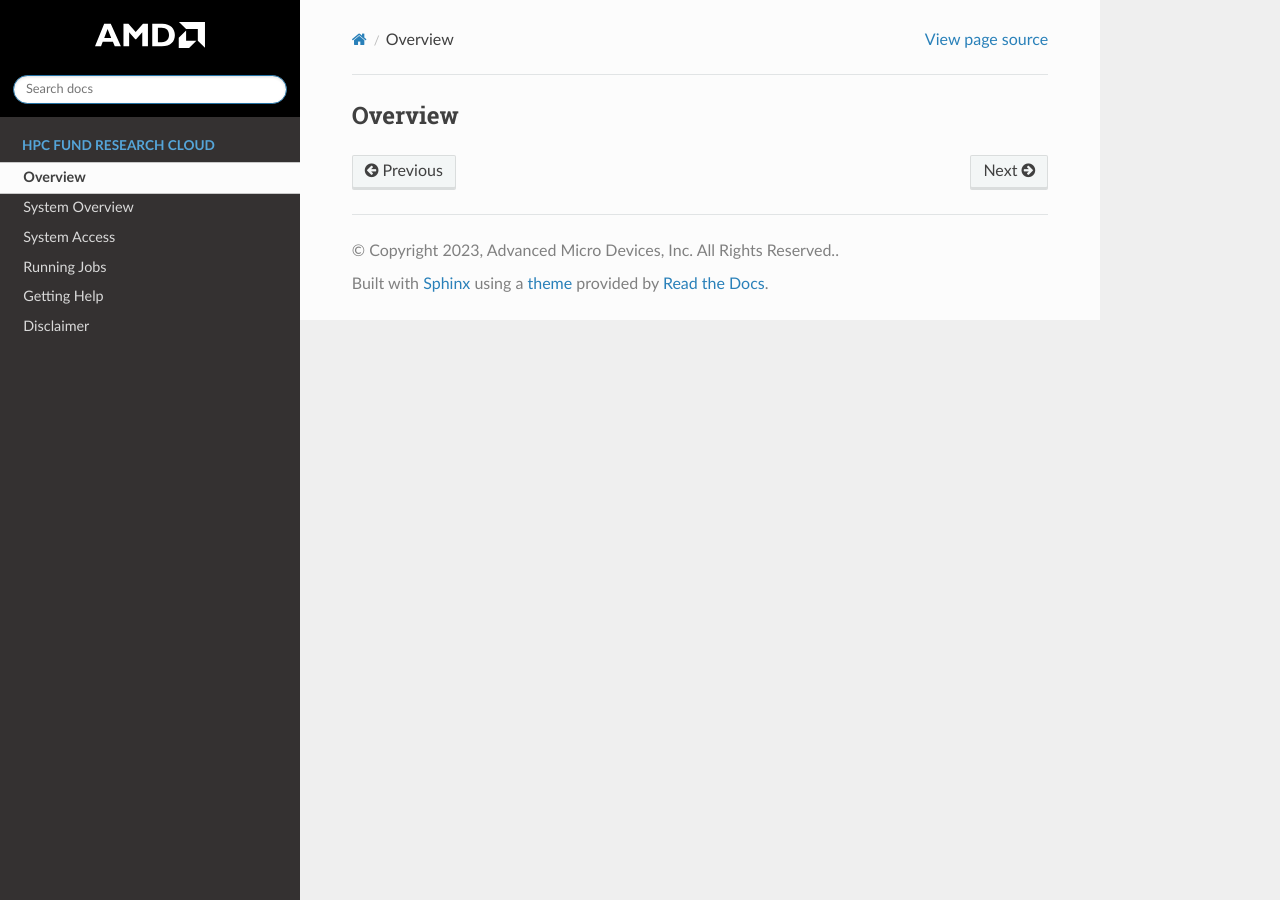
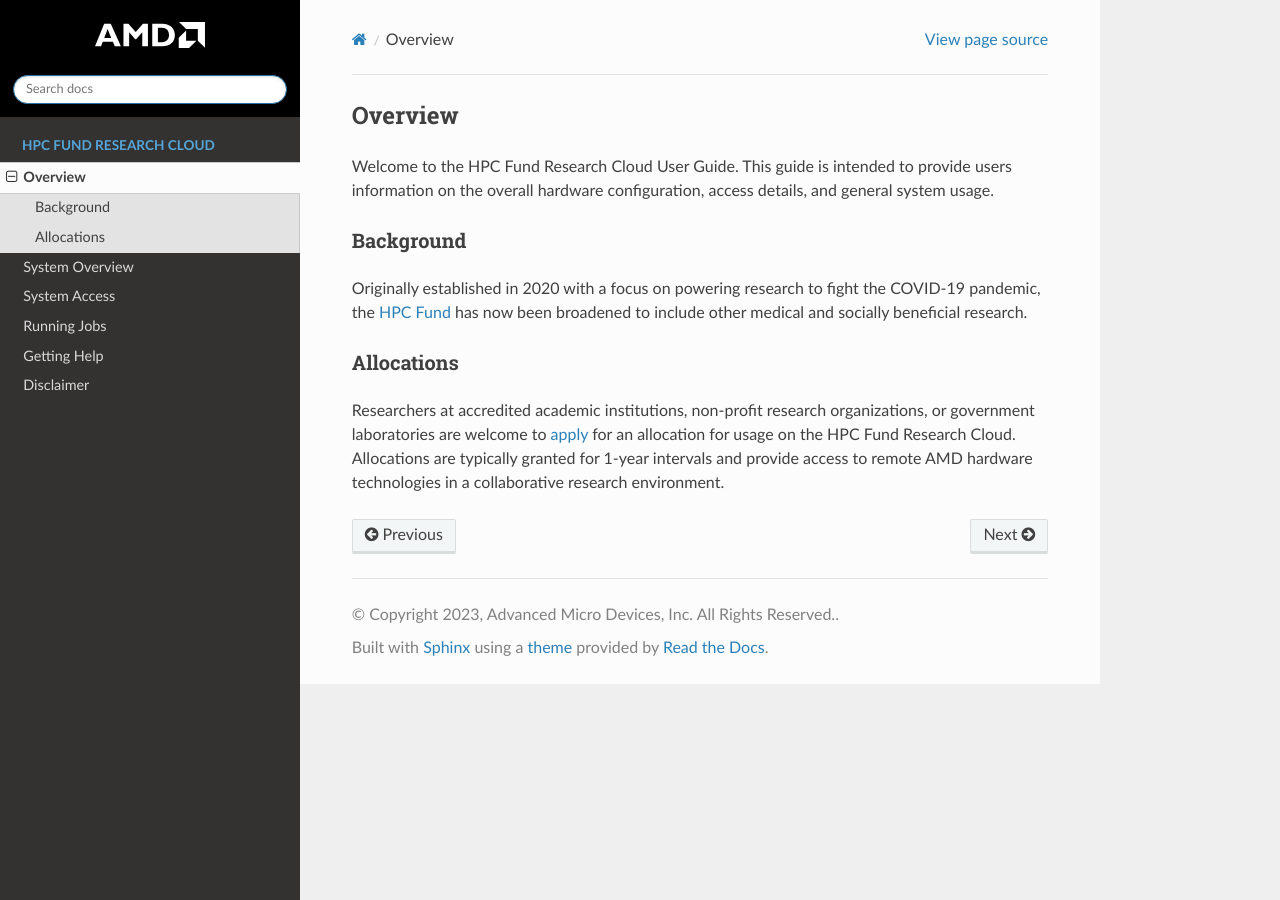
Before and after one commit to AMDResearch/hpcfund, a Sphinx documentation site: the page built from docs/introduction.md, in a window 1280 px wide. Built offline with Sphinx 7.4.7 and the Read the Docs theme 2.0.0, drawn with Linux system fonts in a browser that asks for light colours.

Commit message:
initial intro

```diff
--- a/docs/introduction.md
+++ b/docs/introduction.md
@@ -1 +1,20 @@
 # Overview
+
+Welcome to the HPC Fund Research Cloud User Guide. This guide is intended to provide
+users information on the overall hardware configuration, access details, and
+general system usage.
+
+## Background
+
+Originally established in 2020 with a focus on powering research to
+fight the COVID-19 pandemic, the [HPC Fund](https://www.amd.com/en/corporate/hpc-fund) has now been
+broadened to include other medical and socially beneficial research.
+
+## Allocations
+
+Researchers at accredited academic institutions, non-profit research
+organizations, or government laboratories are welcome to
+[apply](https://www.amd.com/en/forms/registration/amd-hpc-fund-research-accelerator.html)
+for an allocation for usage on the HPC Fund Research
+Cloud. Allocations are typically granted for 1-year intervals and
+provide access to remote AMD hardware technologies in a collaborative research environment.
```
